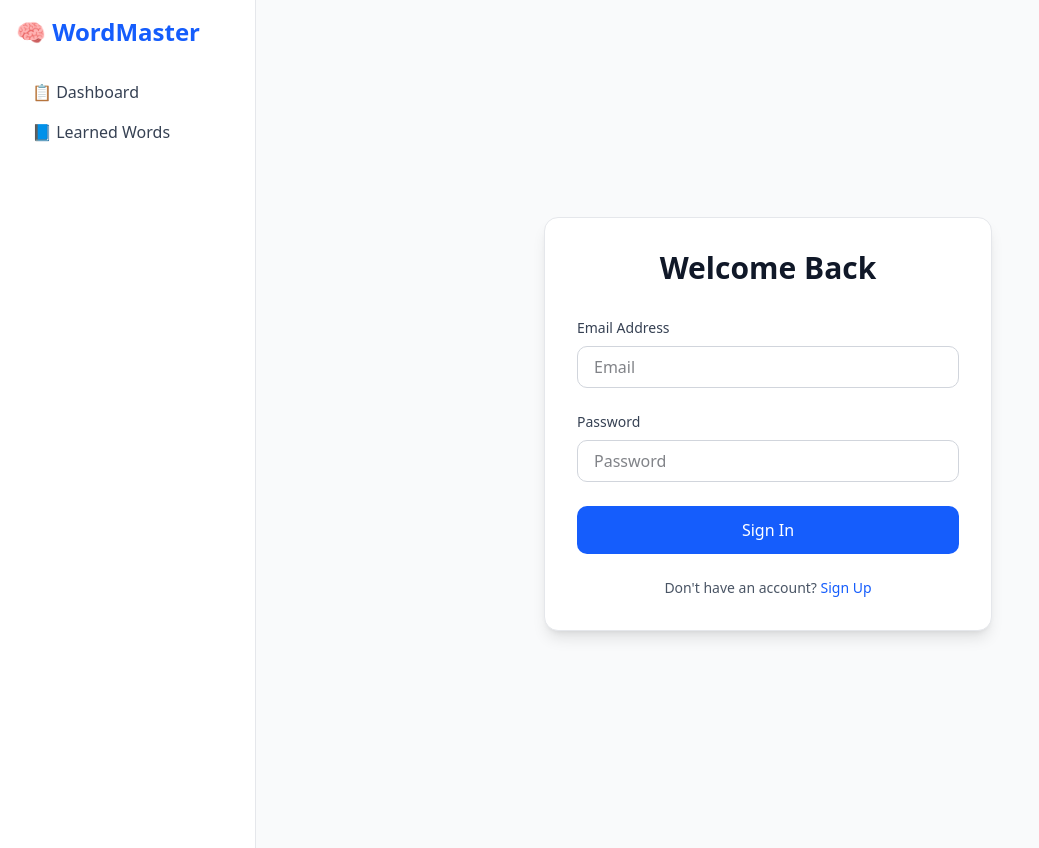
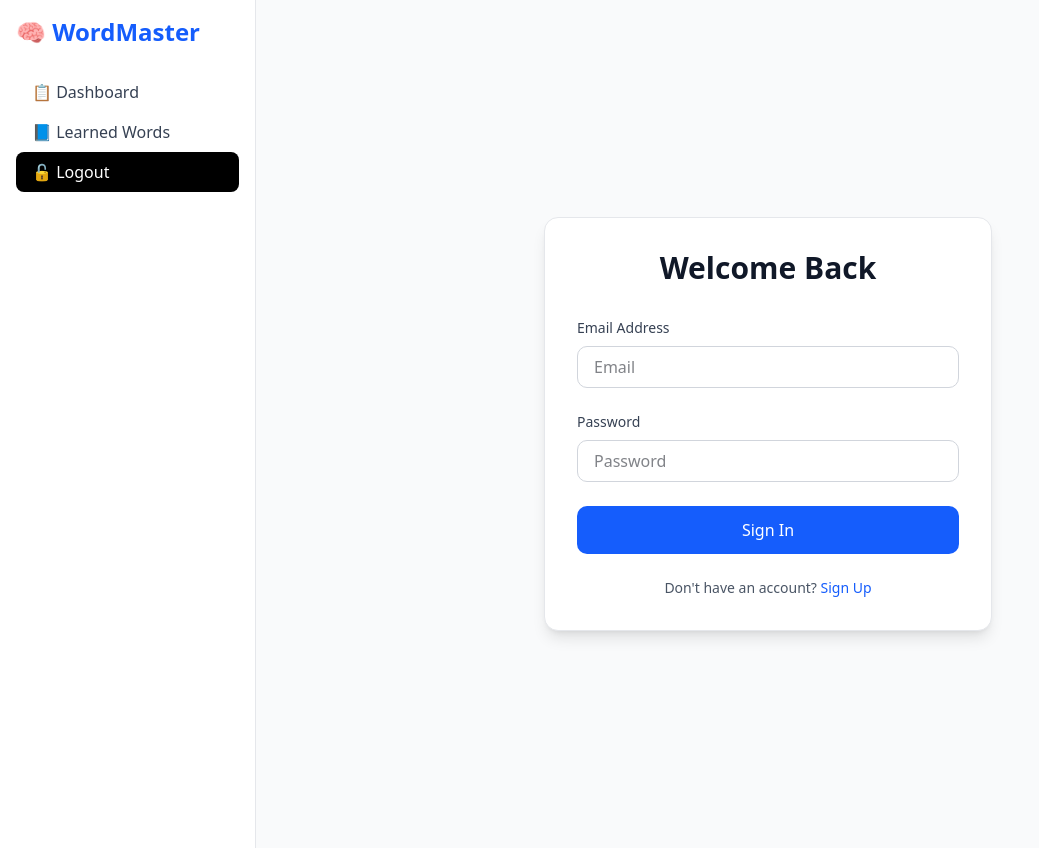
Before and after one commit to dushyantpant5/vocab, a Next.js app: page /signIn in a window 1280 px wide. Shown: the whole page, without its empty margins (0-1039 px from the left). Built offline with nearby package versions, Linux system fonts and the light colour scheme.

Commit message:
added logout button in dashboard for laptop view

```diff
--- a/src/components/server-components/Sidebar.tsx
+++ b/src/components/server-components/Sidebar.tsx
@@ -4,6 +4,7 @@ import Link from 'next/link';
 const navLinks = [
     { href: '/dashboard', label: '📋 Dashboard' },
     { href: '/learned', label: '📘 Learned Words' },
+    {href: '/logout', label: '🔓 Logout' }
 ];
 
 export default function Sidebar() {
@@ -12,11 +13,19 @@ export default function Sidebar() {
             <h2 className="text-2xl font-bold text-blue-600 mb-6">🧠 WordMaster</h2>
             <nav className="space-y-2">
                 {navLinks.map((link) => (
+                    link.label.includes('🔓 Logout')?
+                    (
+                        <div className="block w-full text-left px-4 py-2 rounded-md cursor-pointer font-medium text-white bg-black hover:bg-gray-800 transition">
+                        <button>{link.label}</button>
+                        </div>
+                    ):
+                    (
                     <Link key={link.href} href={link.href}>
                         <div className="block px-4 py-2 rounded-md cursor-pointer font-medium text-gray-700 hover:bg-blue-100 transition">
                             {link.label}
                         </div>
                     </Link>
+                    )
                 ))}
             </nav>
         </aside>
```
